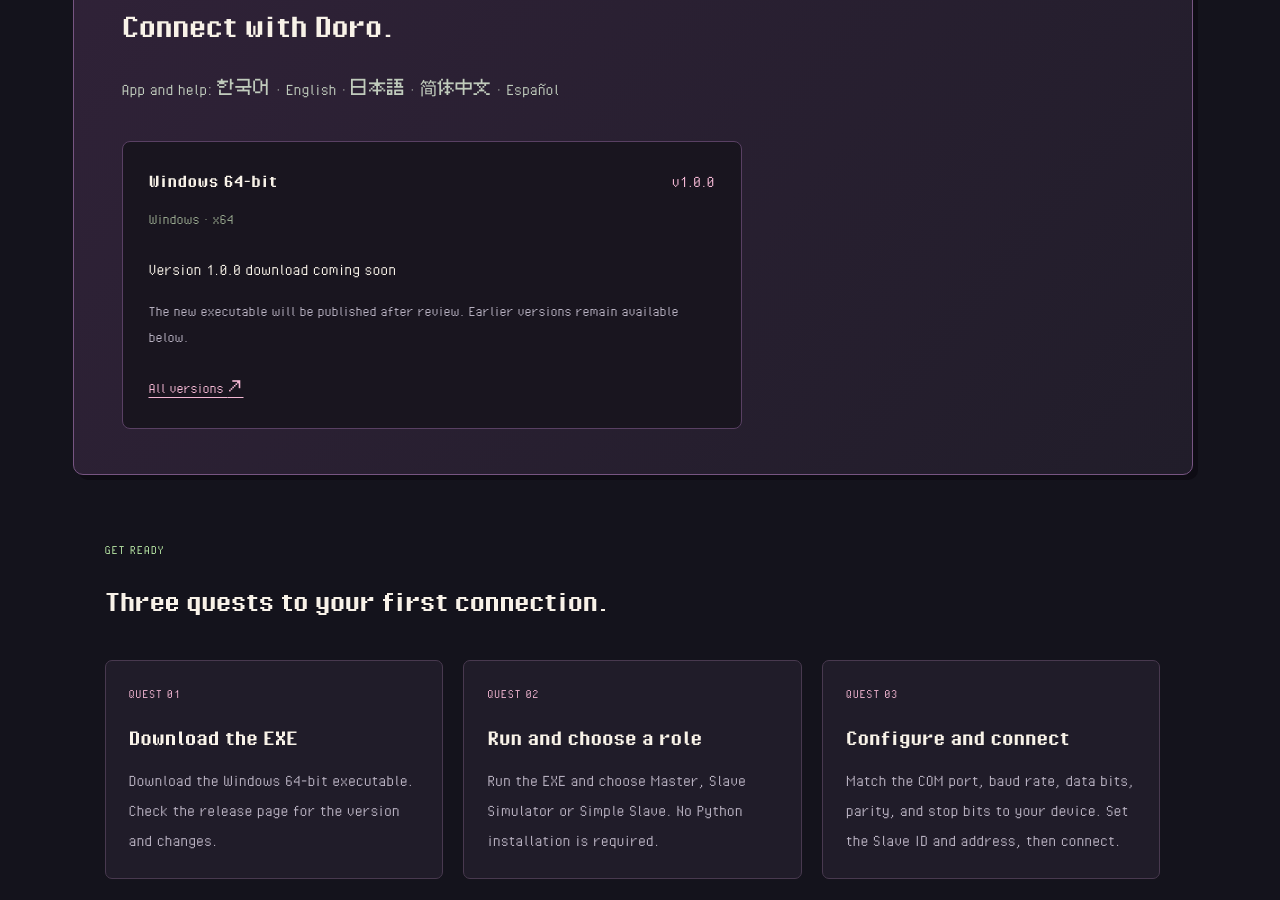
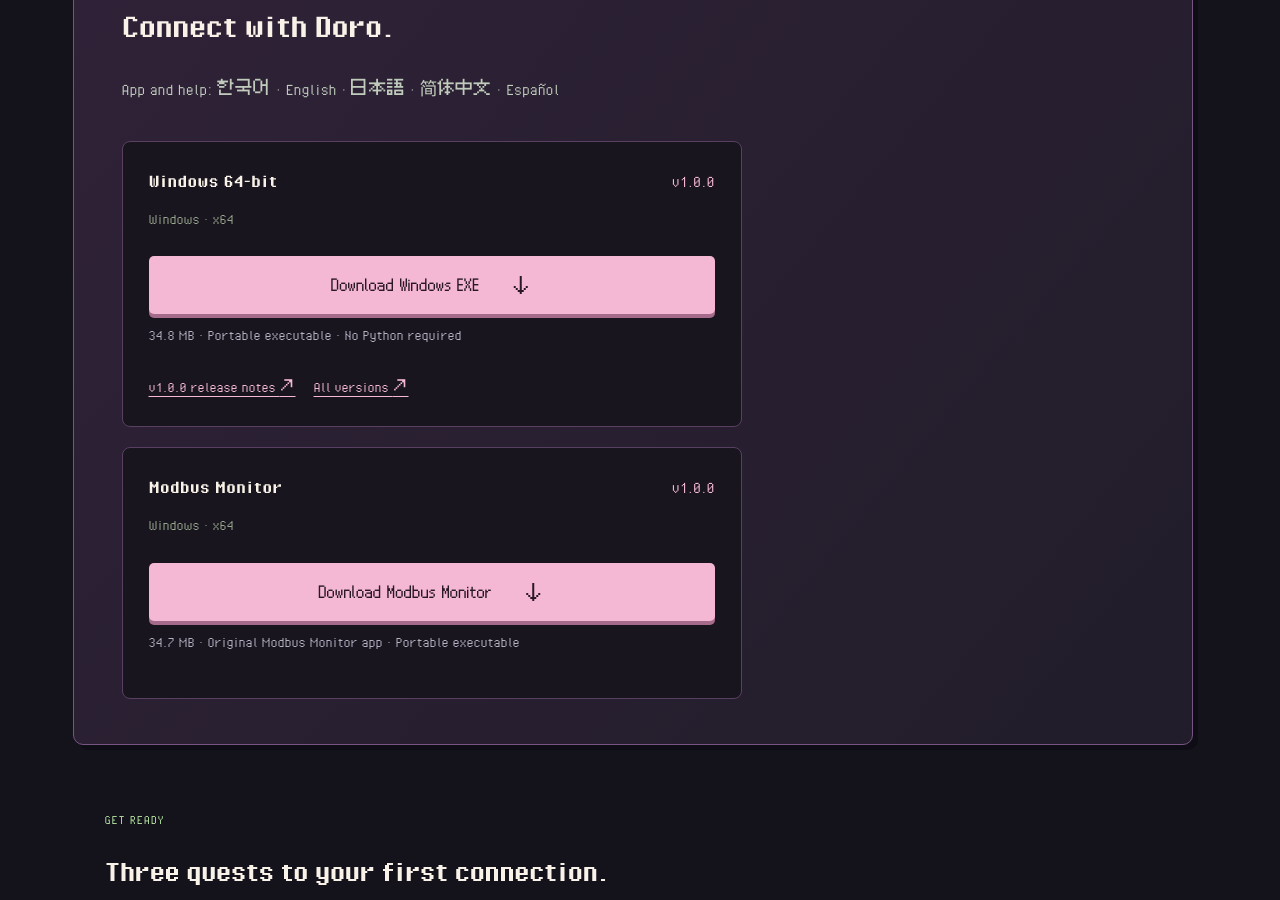
Before and after one commit to Duki-Programming/duki-programming.github.io, a Jekyll site: the page built from doro-modbus/en/index.html, in a window 1280 px wide and 900 px high, scrolled down 5083 px. Built offline with Jekyll 4.4.1, drawn with Linux system fonts in a browser that asks for light colours; some web fonts are replaced; some of the changed text lies outside the part shown.

Commit message:
Publish Modbus 1.0.0 downloads and refresh CSV feature screenshots

```diff
--- a/_includes/doro-modbus-page.html
+++ b/_includes/doro-modbus-page.html
@@ -1,6 +1,7 @@
 {% assign language = page.lang | default: 'ko' %}
 {% assign copy = site.data.doro_modbus_copy[language] %}
 {% assign release = site.data.doro_modbus %}
+{% assign monitor = site.data.modbus_monitor %}
 <a class="skip" href="#main">{{ copy.skip | escape }}</a>
 <header class="product-topbar wrap">
   <a class="doro-home" href="{{ site.data.ui[page.lang].home_url | relative_url }}" aria-label="Duki Lab"><span aria-hidden="true">←</span> DUKI LAB</a>
@@ -103,7 +104,14 @@
         <a class="release-notes" href="{{ release.releases_url | escape }}">{{ copy.version_downloads | escape }} <span aria-hidden="true">↗</span></a>
         {% endif %}
       </div>
-
+      {% if monitor.published %}
+      <div class="download-panel" id="download-monitor">
+        <div class="release-heading"><strong>Modbus Monitor</strong><span>v{{ monitor.version | escape }}</span></div>
+        <p class="platform-label">Windows · x64</p>
+        <a class="button download-button" href="{{ monitor.url | escape }}" id="monitor-download-link">{{ copy.monitor_download | escape }} <span aria-hidden="true">↓</span></a>
+        <p class="download-file">{{ monitor.size | divided_by: 1000000.0 | round: 1 }} MB · {{ copy.monitor_detail | escape }}</p>
+      </div>
+      {% endif %}
     </div>
   </section>
   <section aria-labelledby="install-title" class="install wrap" id="install">
```
Also changed, not shown: _data/doro_modbus.yml (+8 -2 lines), _data/doro_modbus_copy.yml (+18 -12 lines), _data/modbus_monitor.yml (added, +8 -0 lines), assets/programs/doro-modbus/master.png, assets/programs/doro-modbus/simple-slave.png.
